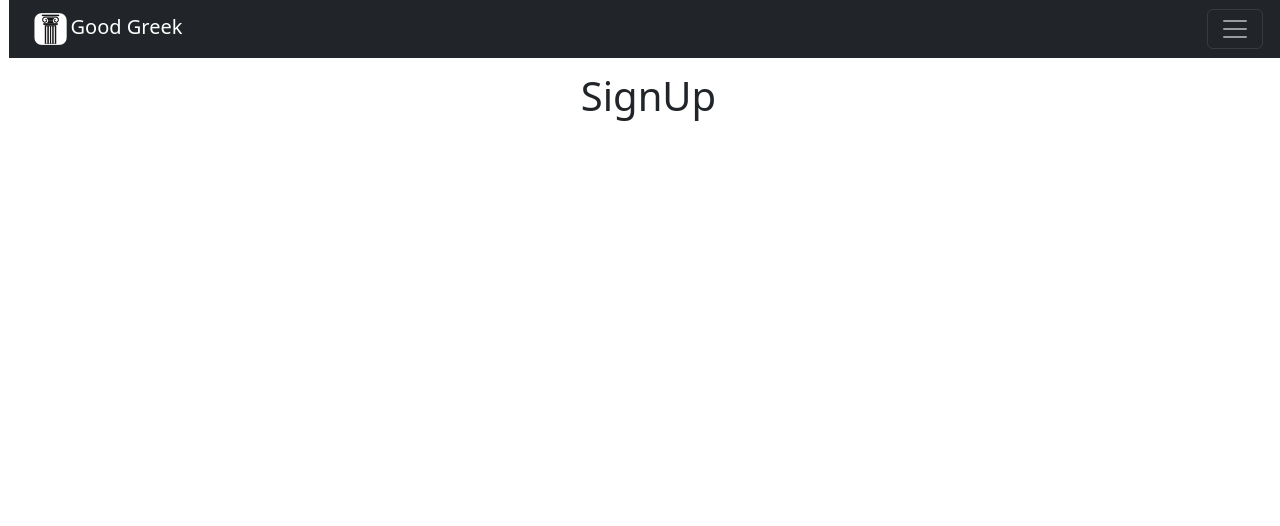
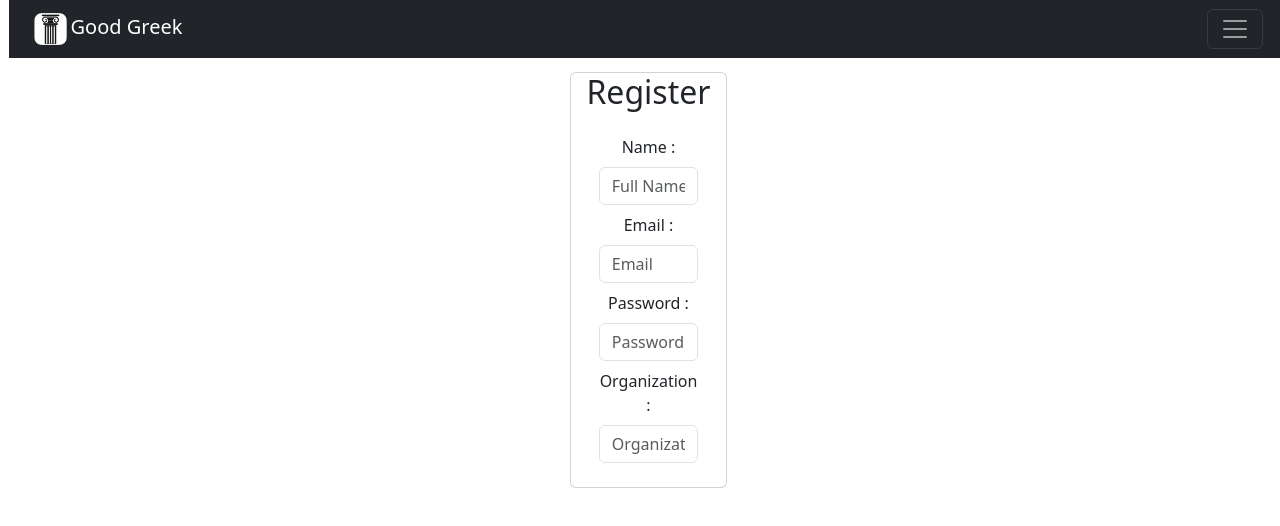
Before and after one commit to dylancrter/goodgreek, a React (Create React App) app in the folder Front-end/goodgreek/: page /signup in a window 1280 px wide. Shown: the top 526 px of the page. Built offline with nearby package versions, Linux system fonts and the light colour scheme.

Commit message:
Fix API URL and add missing imports

```diff
--- a/Front-end/goodgreek/src/components/ListEventComponent.js
+++ b/Front-end/goodgreek/src/components/ListEventComponent.js
@@ -1,3 +1,4 @@
+/*
 import React from 'react'
 
 export default function ListEventComponent() => {
@@ -29,5 +30,6 @@ export default function ListEventComponent() => {
                 </tbody>
             </table>
         </div>
-  )
+    )
 }
+*/
--- a/Front-end/goodgreek/src/pages/SignUp.js
+++ b/Front-end/goodgreek/src/pages/SignUp.js
@@ -1,15 +1,90 @@
-import { Component } from "react";
+import React, { useState } from 'react';
 import '../css/SignUp.css';
 
-class SignUp extends Component {
-    render() {
-        return (
-            <div className="sign-up">
-              <title>Sign Up</title>
-              <h1>SignUp</h1>
-            </div>
-          );
-    }
+export const SignUp = () => {
+
+  const [name, setName] = useState('')
+  const [password, setPassword] = useState('')
+  const [email, setEmail] = useState('')
+  const [organization, setOrganization] = useState('')
+
+  const saveUser = (e) => {
+      e.preventDefault();
+
+      const user = {name, password, email, organization}
+
+      console.log(user);
   }
 
-  export default SignUp;
+  return (
+      <div>
+
+          <div className = "container">
+              <div className="row">
+                  <div className = "card col-md-6 offset-md-3 offset-3">
+                      <h2 className = "text-center"> Register </h2>
+                      <div className =  "card-body">
+                          <form>
+                              <div className = "form-label mb-2">
+                                  <label className = "form-label"> Name :</label>
+                                  <input
+                                  type = "text"
+                                  placeholder = "Full Name"
+                                  name = "name"
+                                  className = "form-control"
+                                  value = {name}
+                                  onChange = {e => setName(e.target.value)}
+                              >
+                              </input>
+                          </div>
+
+                          <div className = "form-label mb-2">
+                              <label className = "form-label"> Email :</label>
+                              <input
+                                  type = "text"
+                                  placeholder = "Email"
+                                  name = "email"
+                                  className = "form-control"
+                                  value = {email}
+                                  onChange = {e => setEmail(e.target.value)}
+                              >
+                              </input>
+                          </div>
+
+                          <div className = "form-label mb-2">
+                              <label className = "form-label"> Password :</label>
+                              <input
+                                  type = "text"
+                                  placeholder = "Password"
+                                  name = "password"
+                                  className = "form-control"
+                                  value = {password}
+                                  onChange = {e => setPassword(e.target.value)}
+                              >
+                              </input>
+                          </div>
+
+                          <div className = "form-label mb-2">
+                              <label className = "form-label"> Organization :</label>
+                              <input
+                                  type = "text"
+                                  placeholder = "Organization"
+                                  name = "organization"
+                                  className = "form-control"
+                                  value = {organization}
+                                  onChange = {e => setOrganization(e.target.value)}
+                              >
+                              </input>
+                          </div>
+
+                      </form>
+
+                  </div>
+              </div>
+          </div>
+      </div>
+  </div>
+  )
+}
+
+export default SignUp;
--- a/Front-end/goodgreek/src/services/EventsService.js
+++ b/Front-end/goodgreek/src/services/EventsService.js
@@ -1,10 +1,14 @@
 import axios from "axios";
 
-const EVENT_BASE_API_URL = "localhost:3306/api/event";
+const EVENT_BASE_API_URL = "http://localhost:3306/api/event";
 
 class EventsService {
-    getAllEvents(){
+    getAllEvents() {
         return axios.get(EVENT_BASE_API_URL);
+    }
+
+    getEventById(eventId) {
+        return axios.get(EVENT_BASE_API_URL + '/' + eventId);
     }
 }
 
```
Also changed, not shown: Front-end/goodgreek/package.json (+8 -1 lines), Front-end/goodgreek/src/components/AddEventComponent.js (added, +82 -0 lines), Front-end/goodgreek/src/components/ListUserComponent.js (+25 -14 lines), 1 other file (tests, documents, lock files or other folders).
